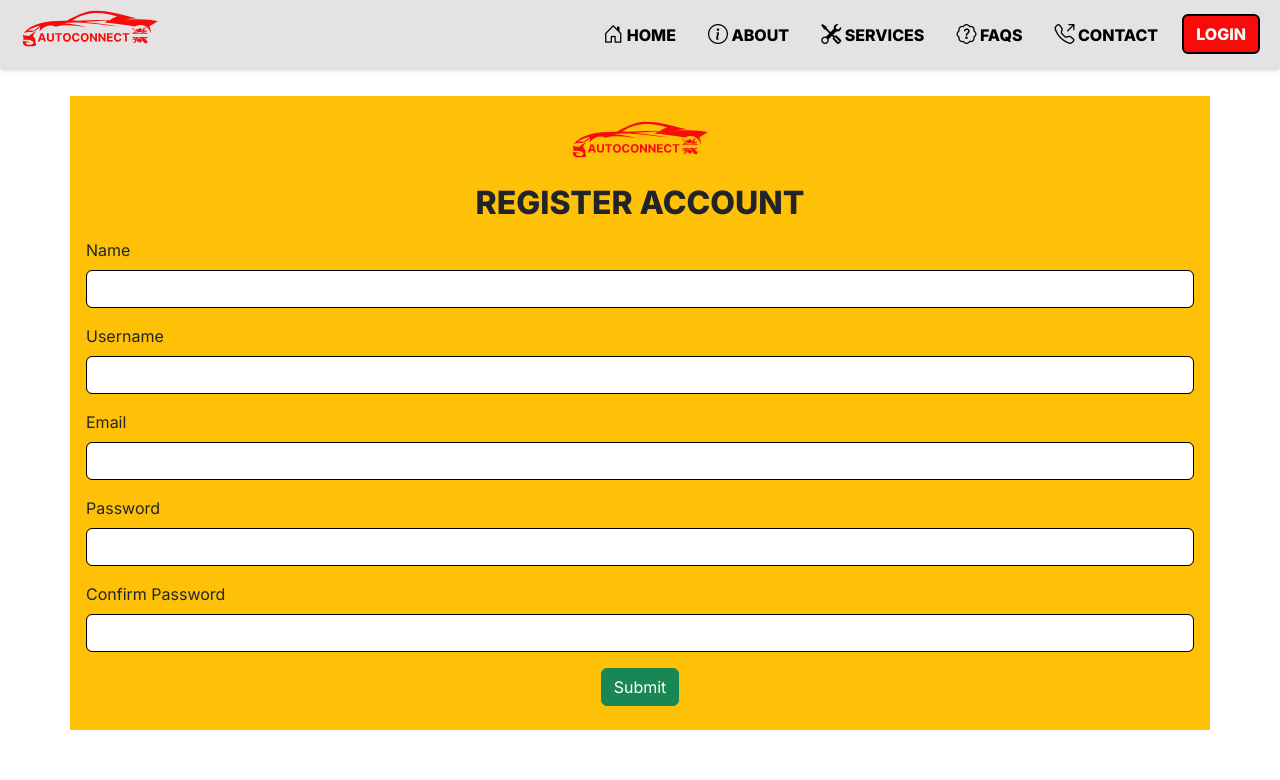
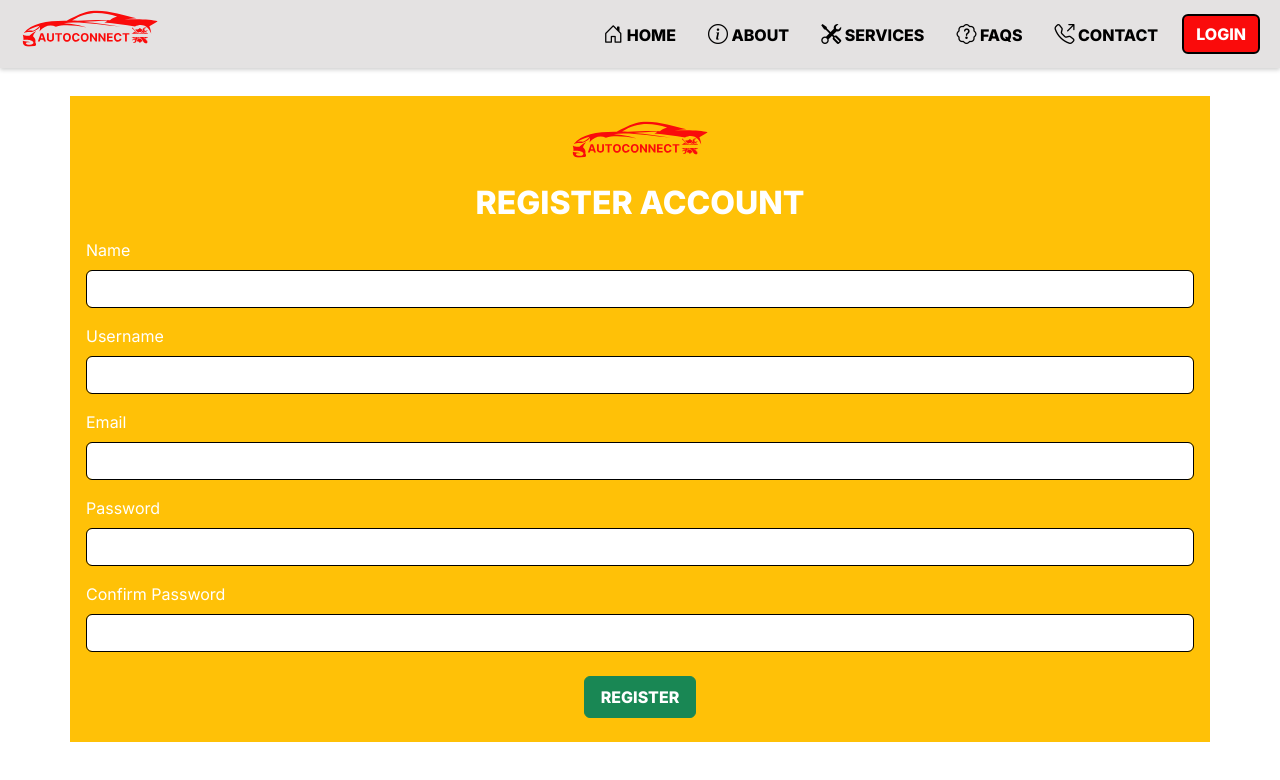
Before and after one commit to jaspherbagor/AutoConnect, a React (Create React App) app in the folder front-end/: page /register in a window 1280 px wide. Shown: the top 780 px of the page. Built offline with nearby package versions, Linux system fonts and the light colour scheme.

Commit message:
updated the font-weight of the register button and the form text-color

```diff
--- a/front-end/src/components/pages/client/register.jsx
+++ b/front-end/src/components/pages/client/register.jsx
@@ -7,7 +7,7 @@ const Register = () => {
       <ClientNavbar />
 
       <section className="register-section container-fluid px-md-4 px-sm-4 px-3 py-5 d-flex justify-content-center align-items-center">
-        <div className="registration-container container bg-warning mt-5 py-4 px-3">
+        <div className="registration-container container bg-warning text-white mt-5 py-4 px-3">
           <Link to="/">
             <img src="../images/logo.svg" alt="logo" />
           </Link>
@@ -33,8 +33,8 @@ const Register = () => {
               <label for="confirmPassword" className="form-label">Confirm Password</label>
               <input type="password" className="form-control" id="confirmPassword" name="confirmPassword"/>
             </div>
-            <div className="text-center">
-              <button type="submit" className="btn btn-success">Submit</button>
+            <div className="text-center mt-4">
+              <button type="submit" className="btn btn-success fw-semibold register-btn px-3 py-2">REGISTER</button>
             </div>
           </form>
         </div>
```
